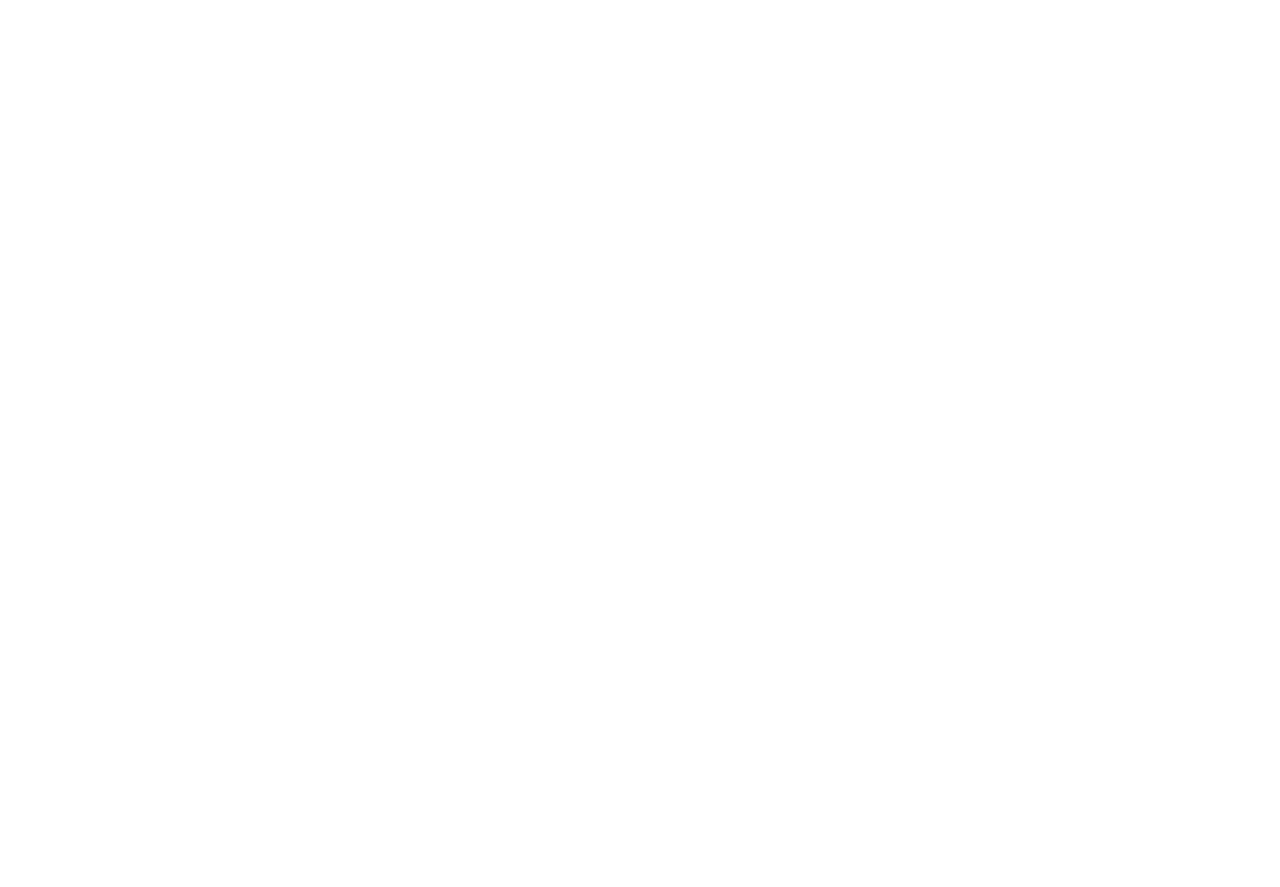
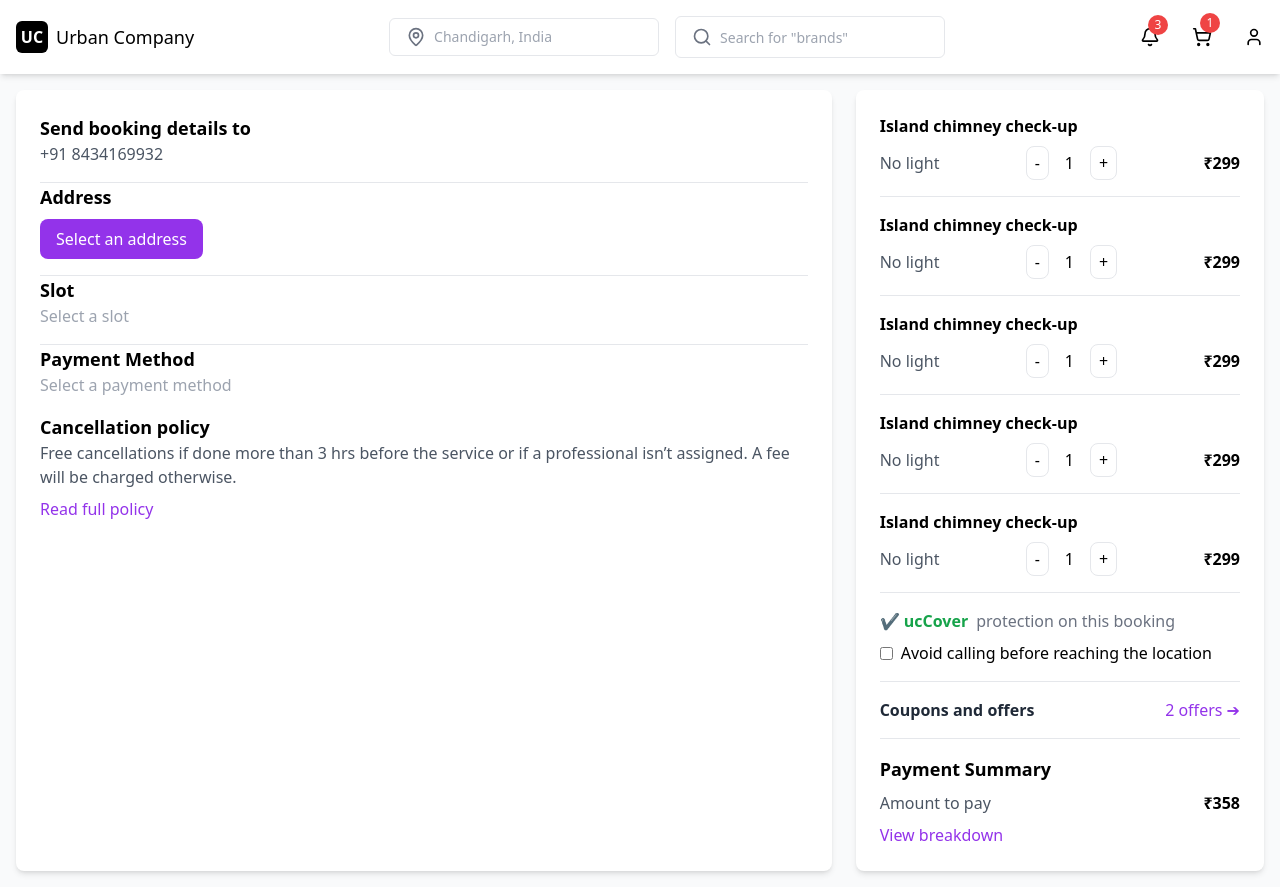
Before and after one commit to saurav9283/URCLO-UI-FRONTEND-, a React (Create React App) app: page /cart in a window 1280 px wide. Before the commit this address had no page. Before the commit the page ends 800 px from the top, so only its background shows below. Built offline with nearby package versions, Linux system fonts and the light colour scheme; a web font is replaced by a local one.

Commit message:
Add AddCart page and integrate AddCardComponent; update Navbar for cart navigation

```diff
--- a/src/App.js
+++ b/src/App.js
@@ -1,6 +1,7 @@
 import React from 'react'
 import { BrowserRouter, Route, Routes } from 'react-router-dom';
 import Home from './pages/Home.js';
+import AddCart from './pages/AddCart.js';
 
 function App() {
   return (
@@ -8,6 +9,7 @@
       <div>
         <Routes>
           <Route path="/" element={<Home />} />
+          <Route path="/cart" element={<AddCart />} />
         </Routes>
       </div>
     </BrowserRouter>
--- /dev/null
+++ b/src/components/Add-to-cart/AddCardComponent.js
@@ -0,0 +1,134 @@
+import React from "react";
+
+const AddCardComponent = () => {
+  return (
+    <div className="flex flex-col md:flex-row w-full min-h-screen p-4 bg-gray-50">
+      {/* Left Section */}
+      <div className="flex flex-col w-full md:w-2/3 bg-white rounded-lg shadow-md p-6 space-y-4">
+        <div>
+          <div className="border-b pb-4">
+            <h3 className="font-bold text-lg">Send booking details to</h3>
+            <p className="text-gray-600">+91 8434169932</p>
+          </div>
+          <div className="border-b pb-4">
+            <h3 className="font-bold text-lg">Address</h3>
+            <button className="mt-2 py-2 px-4 bg-purple-600 text-white rounded-lg hover:bg-purple-700">
+              Select an address
+            </button>
+          </div>
+          <div className="border-b pb-4">
+            <h3 className="font-bold text-lg">Slot</h3>
+            <p className="text-gray-400">Select a slot</p>
+          </div>
+          <div>
+            <h3 className="font-bold text-lg">Payment Method</h3>
+            <p className="text-gray-400">Select a payment method</p>
+          </div>
+        </div>
+        <div className="w-full mt-6">
+          <h3 className="font-bold text-lg">Cancellation policy</h3>
+          <p className="text-gray-600">
+            Free cancellations if done more than 3 hrs before the service or if a
+            professional isn’t assigned. A fee will be charged otherwise.
+          </p>
+          <p className="text-purple-600 cursor-pointer mt-2">Read full policy</p>
+        </div>
+      </div>
+
+      {/* Right Section */}
+      <div className="flex flex-col overflow-y-scroll w-full md:w-1/3 max-h-[100vh] bg-white rounded-lg shadow-md mt-4 md:mt-0 md:ml-6 p-6 space-y-4">
+        <div className="border-b pb-4">
+          <h3 className="font-bold">Island chimney check-up</h3>
+          <div className="flex justify-between items-center mt-2">
+            <p className="text-gray-600">No light</p>
+            <div className="flex items-center">
+              <button className="px-2 py-1 border rounded-lg">-</button>
+              <span className="px-4">1</span>
+              <button className="px-2 py-1 border rounded-lg">+</button>
+            </div>
+            <p className="font-bold">₹299</p>
+          </div>
+        </div>
+        <div className="border-b pb-4">
+          <h3 className="font-bold">Island chimney check-up</h3>
+          <div className="flex justify-between items-center mt-2">
+            <p className="text-gray-600">No light</p>
+            <div className="flex items-center">
+              <button className="px-2 py-1 border rounded-lg">-</button>
+              <span className="px-4">1</span>
+              <button className="px-2 py-1 border rounded-lg">+</button>
+            </div>
+            <p className="font-bold">₹299</p>
+          </div>
+        </div>
+        <div className="border-b pb-4">
+          <h3 className="font-bold">Island chimney check-up</h3>
+          <div className="flex justify-between items-center mt-2">
+            <p className="text-gray-600">No light</p>
+            <div className="flex items-center">
+              <button className="px-2 py-1 border rounded-lg">-</button>
+              <span className="px-4">1</span>
+              <button className="px-2 py-1 border rounded-lg">+</button>
+            </div>
+            <p className="font-bold">₹299</p>
+          </div>
+        </div>
+        <div className="border-b pb-4">
+          <h3 className="font-bold">Island chimney check-up</h3>
+          <div className="flex justify-between items-center mt-2">
+            <p className="text-gray-600">No light</p>
+            <div className="flex items-center">
+              <button className="px-2 py-1 border rounded-lg">-</button>
+              <span className="px-4">1</span>
+              <button className="px-2 py-1 border rounded-lg">+</button>
+            </div>
+            <p className="font-bold">₹299</p>
+          </div>
+        </div>
+        <div className="border-b pb-4">
+          <h3 className="font-bold">Island chimney check-up</h3>
+          <div className="flex justify-between items-center mt-2">
+            <p className="text-gray-600">No light</p>
+            <div className="flex items-center">
+              <button className="px-2 py-1 border rounded-lg">-</button>
+              <span className="px-4">1</span>
+              <button className="px-2 py-1 border rounded-lg">+</button>
+            </div>
+            <p className="font-bold">₹299</p>
+          </div>
+        </div>
+
+        <div className="border-b pb-4">
+          <p className="flex items-center space-x-2">
+            <span className="text-green-600 font-bold">✔ ucCover</span>
+            <span className="text-gray-500">protection on this booking</span>
+          </p>
+          <div className="flex items-center mt-2 space-x-2">
+            <input type="checkbox" className="form-checkbox" />
+            <span>Avoid calling before reaching the location</span>
+          </div>
+        </div>
+
+        <div className="border-b pb-4">
+          <p className="flex justify-between items-center">
+            <span className="font-bold text-gray-800">Coupons and offers</span>
+            <span className="text-purple-600 cursor-pointer">2 offers ➔</span>
+          </p>
+        </div>
+
+        <div>
+          <h3 className="font-bold text-lg">Payment Summary</h3>
+          <div className="flex justify-between items-center mt-2">
+            <p className="text-gray-600">Amount to pay</p>
+            <p className="font-bold">₹358</p>
+          </div>
+          <p className="text-purple-600 cursor-pointer mt-2">View breakdown</p>
+        </div>
+      </div>
+
+
+    </div>
+  );
+};
+
+export default AddCardComponent;
--- a/src/components/Navbar.js
+++ b/src/components/Navbar.js
@@ -1,11 +1,17 @@
 import React from "react";
 import { ReactTyped } from "react-typed";
 import { Bell, MapPin, Search, ShoppingCart, User } from "lucide-react";
+import { useNavigate } from "react-router-dom";
 
 function Navbar() {
+    const navigate  = useNavigate();
+
+    const handelNavigate = () => {
+        navigate("/cart");
+    }
     return (
-        <nav className="flex items-center justify-between px-4 py-4 bg-white shadow-md">
-            {/* Left Section */}
+<nav className="sticky top-0 z-50 flex items-center justify-between px-4 py-4 bg-white shadow-md">
+{/* Left Section */}
             <div className="flex items-center space-x-4">
                 <div className="flex items-center space-x-2">
                     <div className="bg-black text-white w-8 h-8 flex items-center justify-center rounded-md font-bold">
@@ -60,7 +66,7 @@
                     </span>
                 </div>
                 <div className="relative">
-                    <ShoppingCart className="cursor-pointer w-5 h-5" />
+                    <ShoppingCart onClick={handelNavigate} className="cursor-pointer w-5 h-5" />
                     <span className="absolute top-[-12px] right-[-12px] bg-red-500 text-white text-xs w-5 h-5 flex items-center justify-center rounded-full md:top-[-10px] md:right-[-10px] md:w-5 md:h-5 lg:top-[-14px] lg:right-[-8px] lg:w-5 lg:h-5">
                         1
                     </span>
--- /dev/null
+++ b/src/pages/AddCart.js
@@ -0,0 +1,14 @@
+import React from 'react'
+import Navbar from '../components/Navbar'
+import AddCardComponent from '../components/Add-to-cart/AddCardComponent';
+
+function addCart() {
+  return (
+    <div>
+      <Navbar />
+      <AddCardComponent/>
+    </div>
+  )
+}
+
+export default addCart
```
